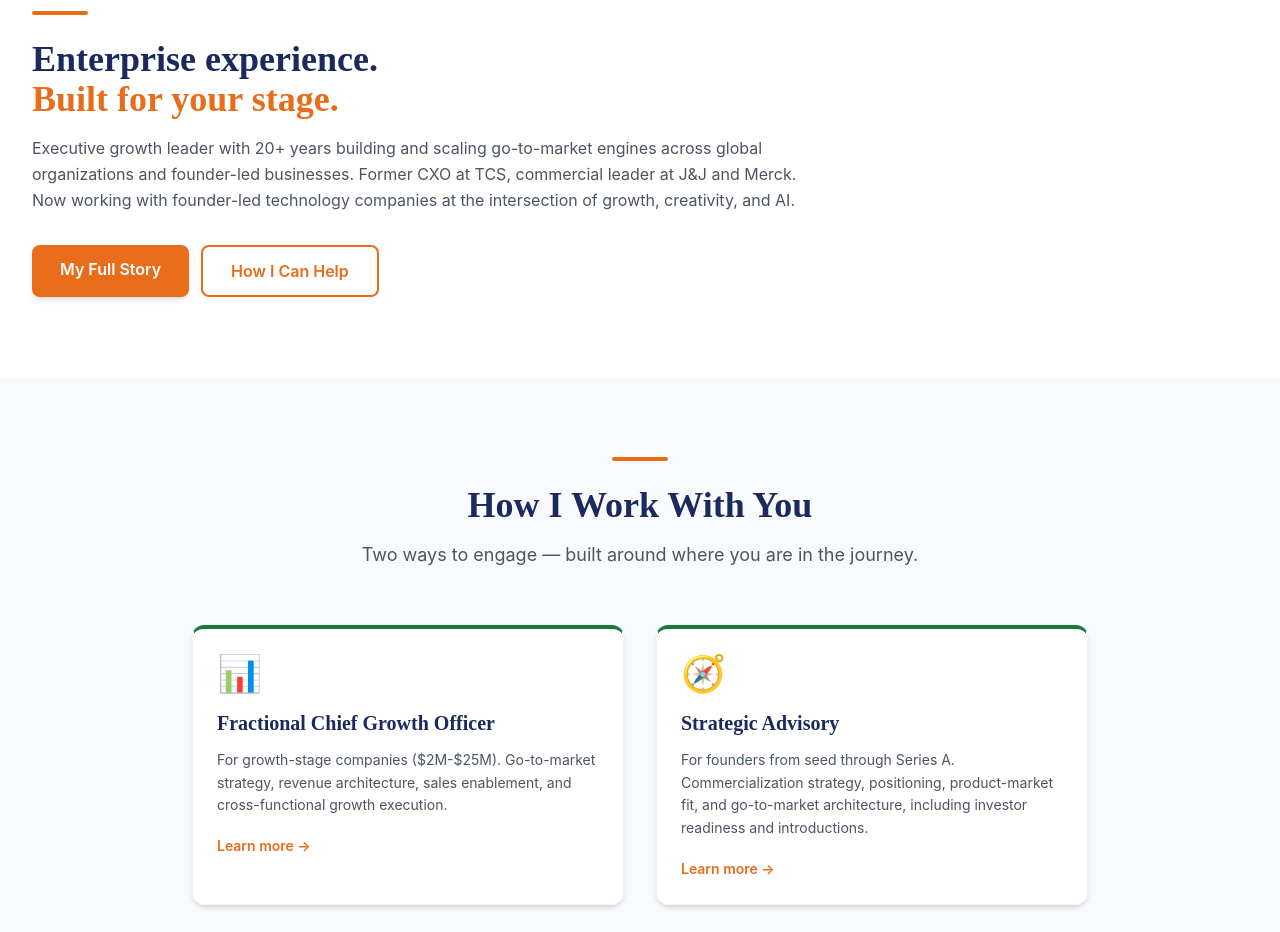
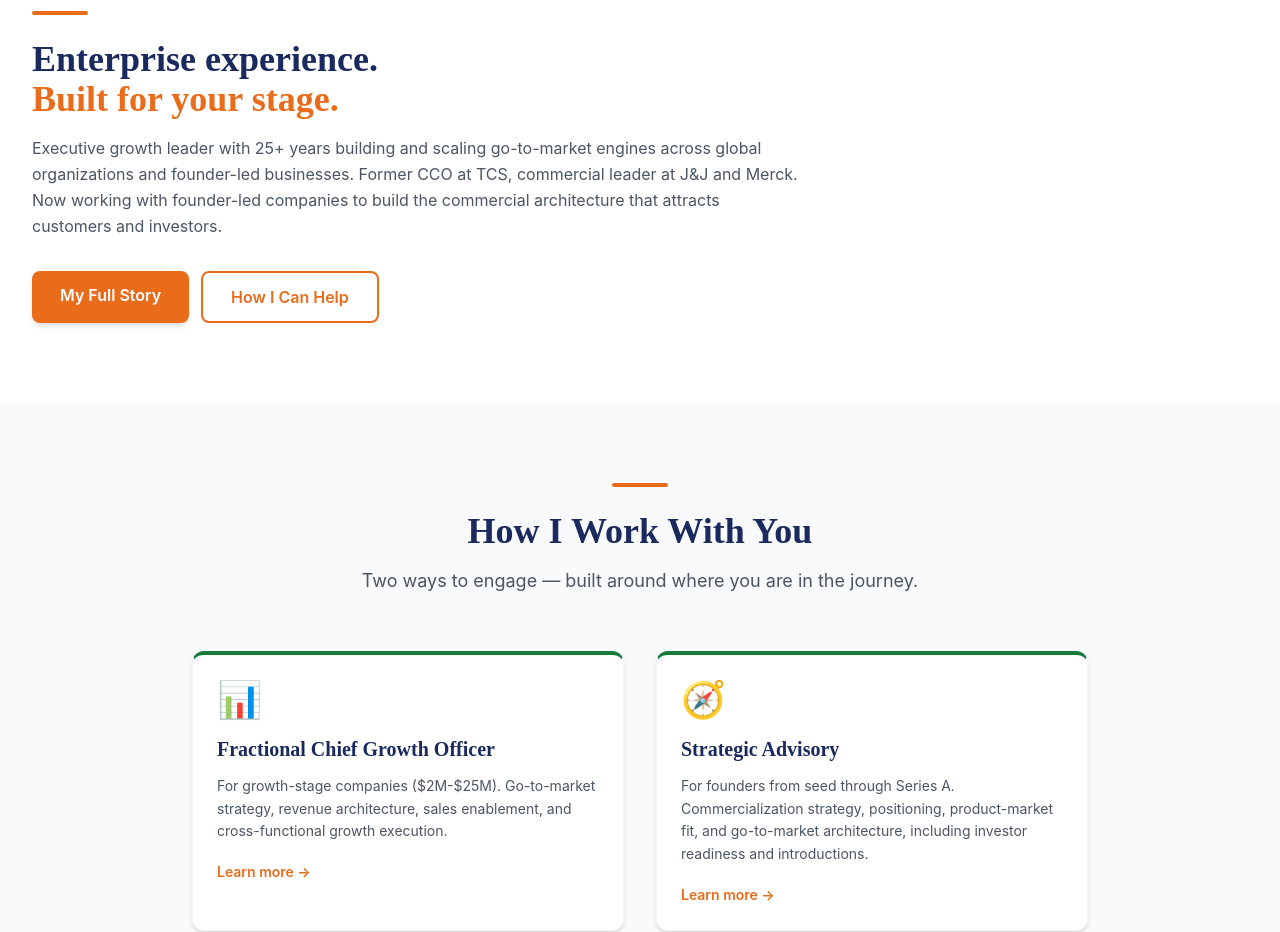
Before and after one commit to shubhalokg/shubhalok-website, a Next.js app: page / in a window 1280 px wide. Shown: the part 1740-2672 px from the top of the page. Built offline with nearby package versions, Linux system fonts and the light colour scheme.

Commit message:
Update bio paragraph: CCO title, 25+ years, commercial architecture

```diff
--- a/app/(main)/page.tsx
+++ b/app/(main)/page.tsx
@@ -189,10 +189,10 @@ export default function HomePage() {
               <span className="text-brand-orange">Built for your stage.</span>
             </h2>
             <p className="text-gray-600 leading-relaxed mb-8">
-              Executive growth leader with 20+ years building and scaling go-to-market engines
-              across global organizations and founder-led businesses. Former CXO at TCS,
-              commercial leader at J&amp;J and Merck. Now working with founder-led technology
-              companies at the intersection of growth, creativity, and AI.
+                Executive growth leader with 25+ years building and scaling go-to-market engines
+                across global organizations and founder-led businesses. Former CCO at TCS,
+                commercial leader at J&amp;J and Merck. Now working with founder-led companies to
+                build the commercial architecture that attracts customers and investors.
             </p>
             <div className="flex flex-col sm:flex-row gap-3">
               <Link href="/about" className="btn-primary">
```
